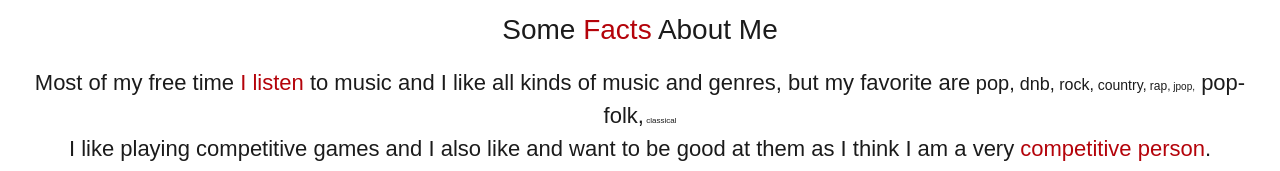
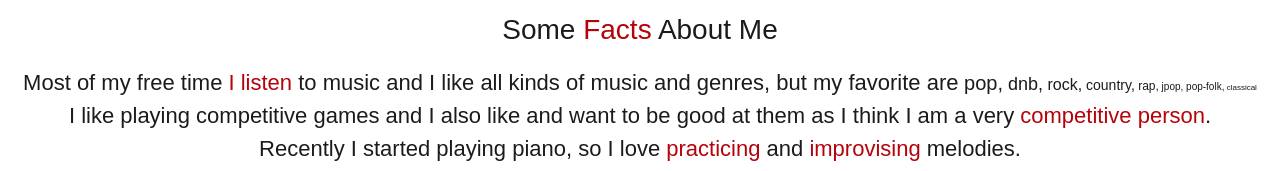
Before and after one commit to W1ck3dgg/portfolio-school, a Next.js app: page /about in a window 1280 px wide. Shown: the part 1692-1863 px from the top of the page. Built offline with nearby package versions, Linux system fonts and the light colour scheme; a web font is replaced by a local one.

Commit message:
Update About.module.css

```diff
--- a/src/components/About.module.css
+++ b/src/components/About.module.css
@@ -108,6 +108,7 @@
   .genre:nth-child(5) { font-size: 14px; }
   .genre:nth-child(6) { font-size: 12px; }
   .genre:nth-child(7) { font-size: 10px; }
+  .genre:nth-child(8) { font-size: 10px; }
   .genre:last-child { font-size: 8px; }
 
   .gifContainer {
```
